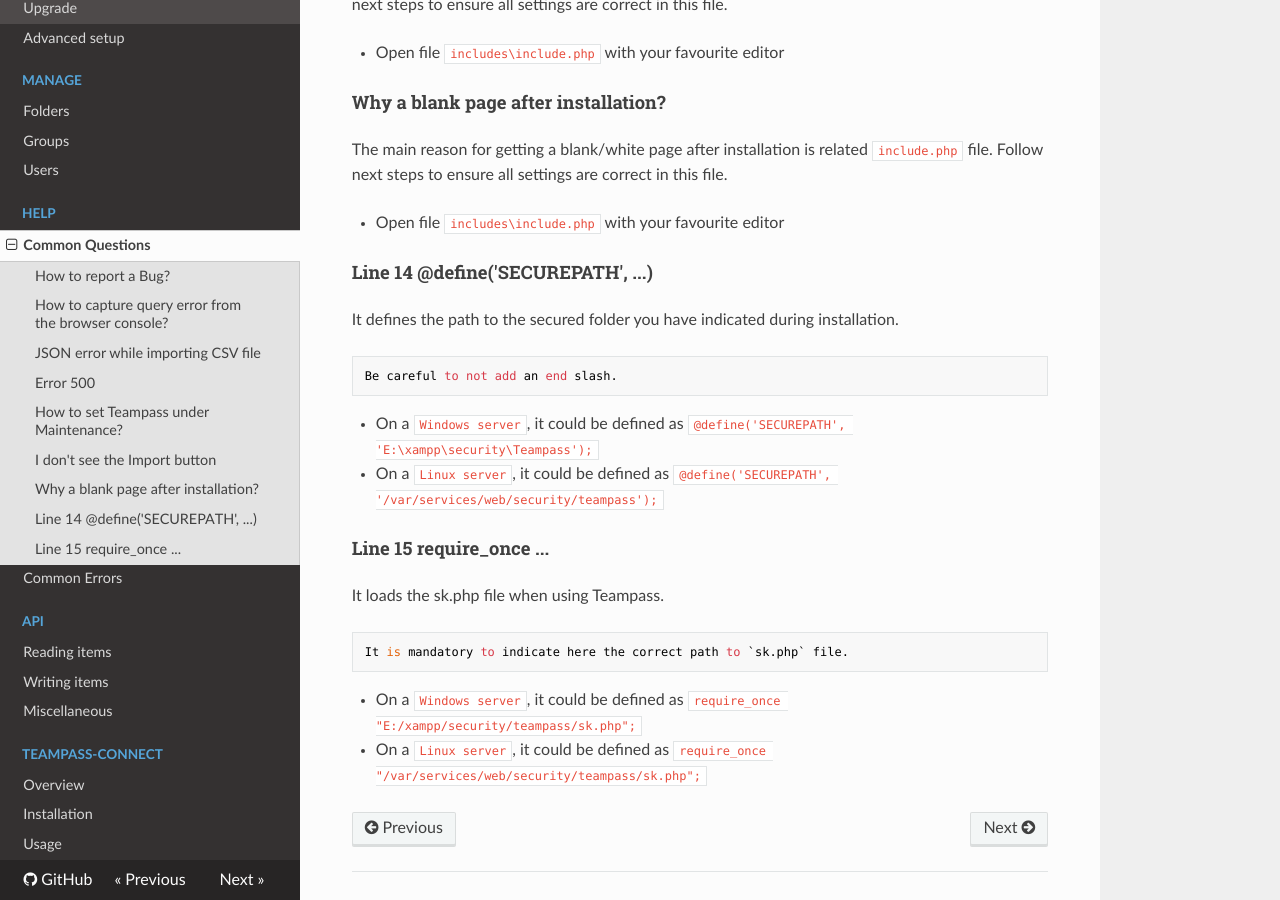
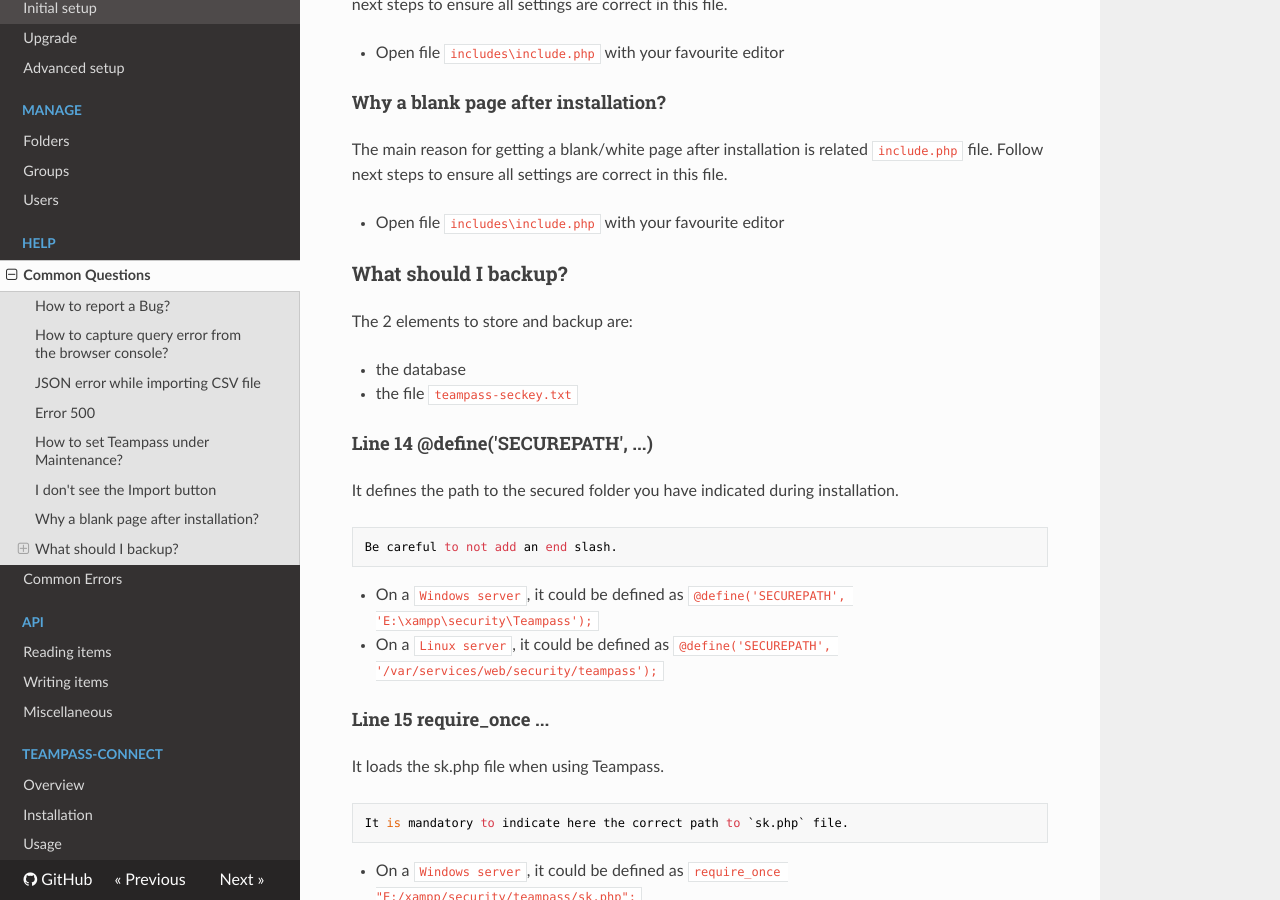
Before and after one commit to nilsteampassnet/teampass_doc, an MkDocs documentation site: the page built from docs/faq.md, in a window 1280 px wide and 900 px high, scrolled down 2672 px. Built offline with MkDocs 1.6.1, drawn with Linux system fonts in a browser that asks for light colours; nearby versions of some CDN libraries; old or Windows-style settings are respelled for this version of MkDocs.

Commit message:
Update faq.md

```diff
--- a/docs/faq.md
+++ b/docs/faq.md
@@ -77,6 +77,14 @@ Follow next steps to ensure all settings are correct in this file.
 
 * Open file `includes\include.php` with your favourite editor
 
+### What should I backup?
+
+The 2 elements to store and backup are:
+
+* the database
+* the file `teampass-seckey.txt`
+
+
 #### Line 14 @define('SECUREPATH', ...)
 
 It defines the path to the secured folder you have indicated during installation.
```
